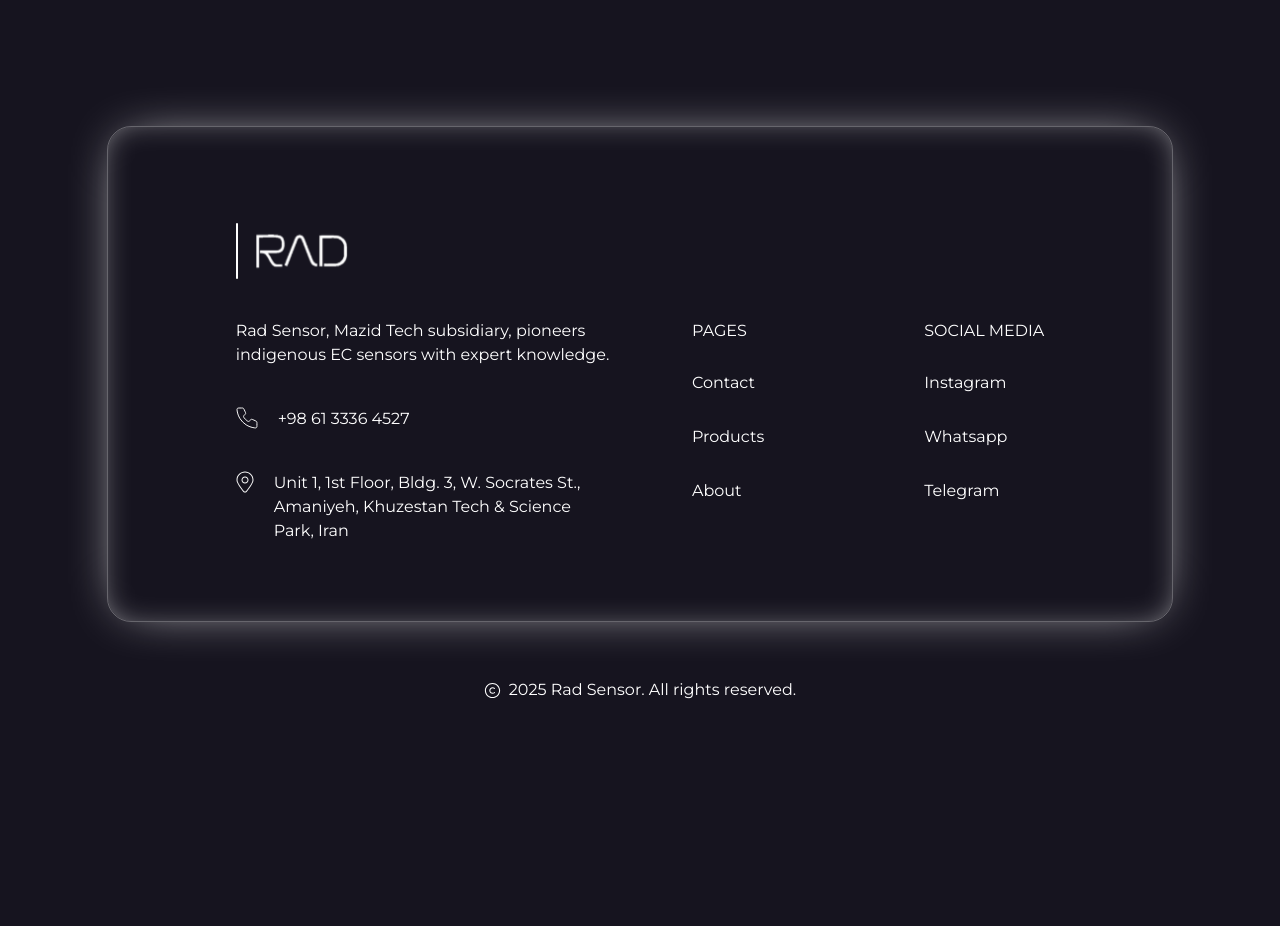
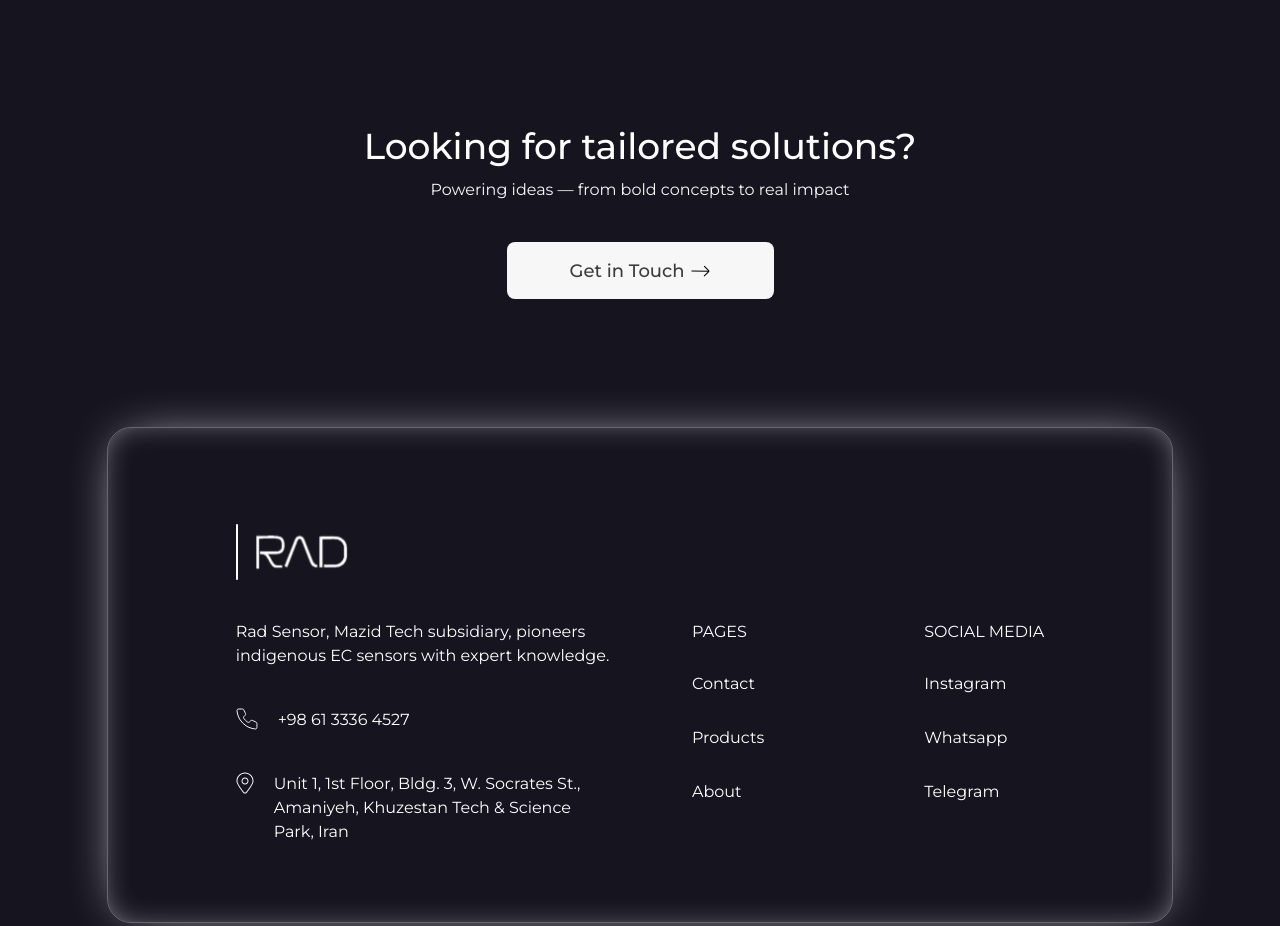
Before and after one commit to parsa-ai/rad-sensor, a Next.js app: page /About in a window 1280 px wide. Shown: the part 1920-2846 px from the top of the page. Before the commit the page ends 2662 px from the top, so only its background shows below. Built offline with nearby package versions, Linux system fonts and the light colour scheme.

Commit message:
feat: create tailored solutions of About page

```diff
--- a/src/app/About/page.jsx
+++ b/src/app/About/page.jsx
@@ -1,4 +1,6 @@
+import Link from "next/link"
 import Container from "../components/ui/Container"
+import ArrowIcon from "../components/ui/icons/ArrowIcon"
 
 function page() {
   return (
@@ -116,12 +118,22 @@
               <div className="relative flex ">
                 <div className="w-4 h-4 absolute -left-14 top-1 rounded-full bg-[#42C2FA] shadow-[0px_0px_8px_-1px_#6BD2FF]" />
                 <p>
-                To become the leading sensor technology brand in the Middle East, redefining global standards in precision, intelligence, and health-focused innovation.
+                  To become the leading sensor technology brand in the Middle East, redefining global standards in precision, intelligence, and health-focused innovation.
 
                 </p>
               </div>
             </div>
           </article>
+        </section>
+        <section className='flex flex-col justify-center items-center gap-10 '>
+          <div className="flex flex-col justify-center items-center gap-3">
+            <h6 className='text-4xl text-white font-medium text-center'>Looking for tailored solutions?</h6>
+            <p>Powering ideas — from bold concepts to real impact</p>
+          </div>
+          <Link href={'/Contact'} className='w-[267px] h-[57px] flex justify-center items-center text-[#3B3B3B] bg-[#f7f7f7] rounded-lg gap-1.5 font-medium text-lg ' >
+           Get in Touch
+            <ArrowIcon className={'fill-black w-5 rotate-45'}></ArrowIcon>
+          </Link>
         </section>
       </Container>
     </main>
--- a/src/app/Blogs/page.jsx
+++ b/src/app/Blogs/page.jsx
@@ -35,9 +35,9 @@
           })}
         </section>
         <section className='flex flex-col justify-center items-center gap-10 my-32'>
-          <h6 className='text-4xl text-white font-medium text-center'>Looking for tailored solutions?</h6>
+          <h6 className='text-4xl text-white font-medium text-center'>Let’s Build the Future Together!</h6>
 
-          <Link href={'/Contact'} className='w-[267px] h-[57px] flex justify-center items-center text-black bg-[#f7f7f7] rounded-lg gap-1.5 font-medium text-lg ' >
+          <Link href={'/Contact'} className='w-[267px] h-[57px] flex justify-center items-center text-[#3B3B3B] bg-[#f7f7f7] rounded-lg gap-1.5 font-medium text-lg ' >
           Contact Us Today
           <ArrowIcon className={'fill-black w-5 rotate-45'}></ArrowIcon>
           </Link>
```
